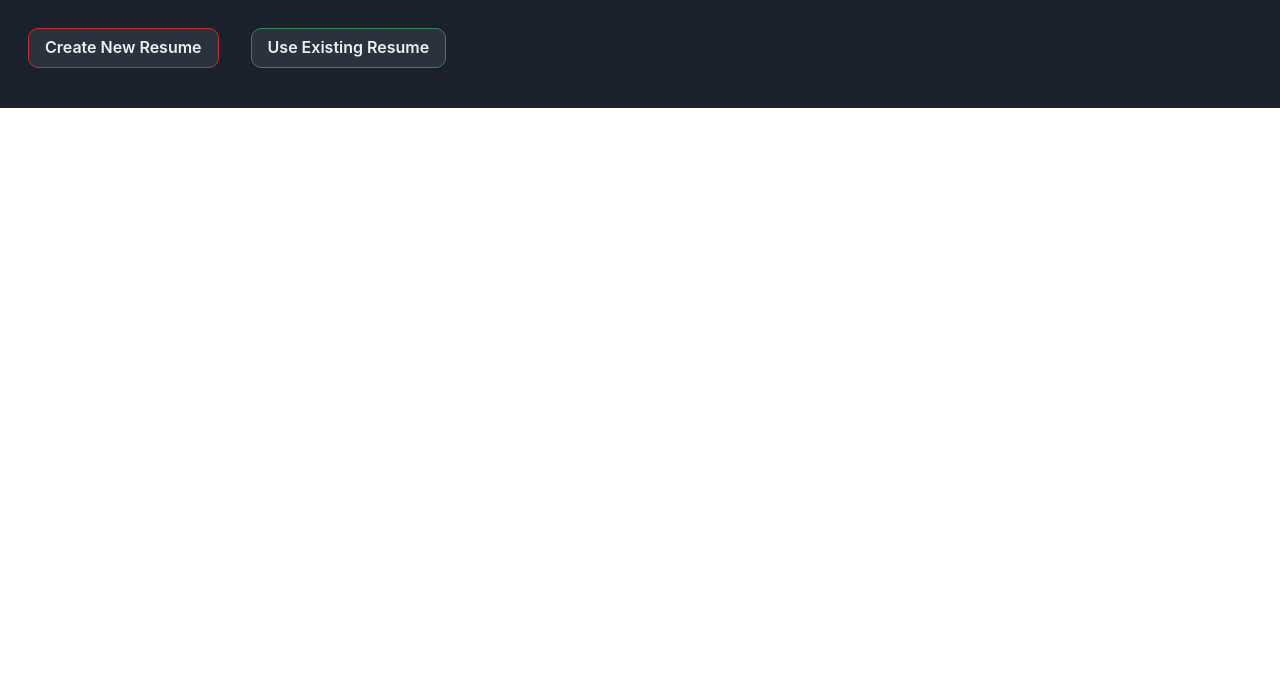
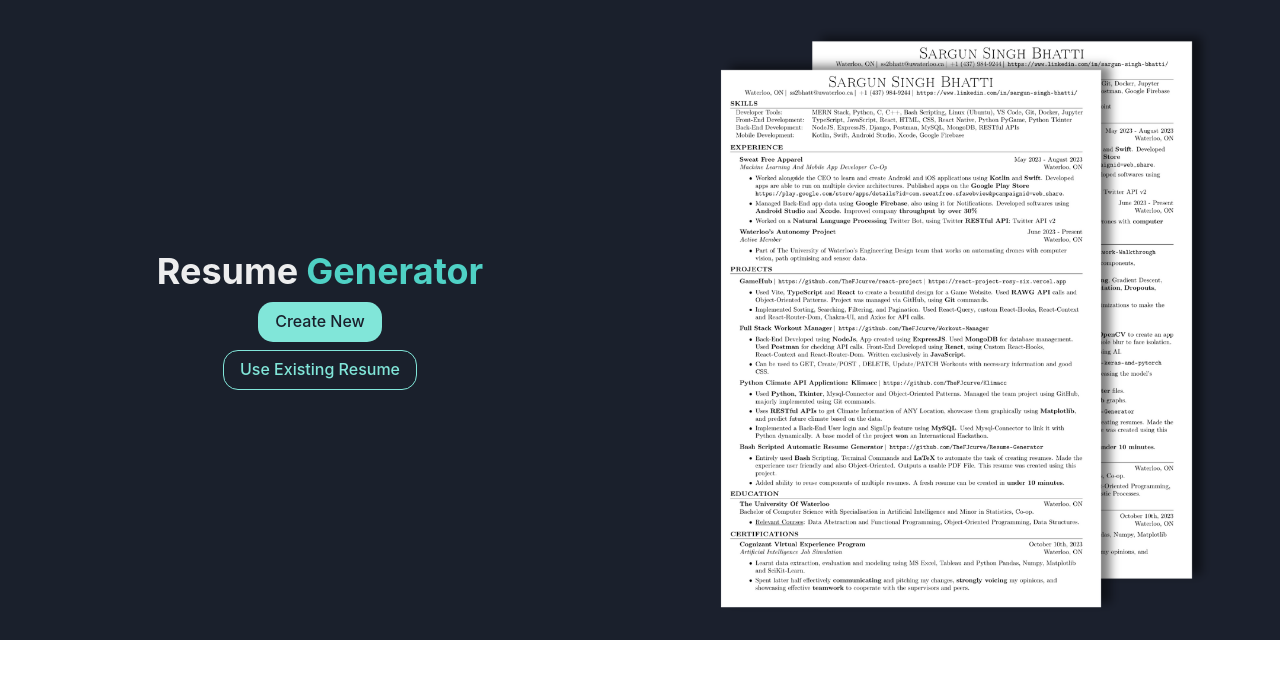
Before and after one commit to TheFJcurve/resume-generator-app, a React (Vite) app in the folder frontend/: page / in a window 1280 px wide. Shown: the top 678 px of the page. Built offline with nearby package versions, Linux system fonts and the light colour scheme.

Commit message:
added home page

```diff
--- /dev/null
+++ b/frontend/src/design/Home.tsx
@@ -0,0 +1,39 @@
+import {
+  Button,
+  HStack,
+  Heading,
+  Image,
+  SimpleGrid,
+  VStack,
+} from "@chakra-ui/react";
+import sampleresume from "../../public/sample-resume.png";
+import { Link } from "react-router-dom";
+
+const Home = () => {
+  return (
+    <SimpleGrid columns={{ sm: 1, md: 2 }}>
+      <VStack
+        style={{
+          display: "flex",
+          alignContent: "center",
+          justifyContent: "center",
+        }}
+      >
+        <HStack>
+          <Heading>Resume </Heading>
+          <Heading color="teal.300">Generator</Heading>
+        </HStack>
+        <Button colorScheme="teal" variant={"solid"} borderRadius={15}>
+          <Link to="/resume/create">Create New</Link>
+        </Button>
+        <Button colorScheme="teal" variant={"outline"} borderRadius={15}>
+          <Link to="/resume/edit">Use Existing Resume</Link>
+        </Button>
+      </VStack>
+
+      <Image src={sampleresume} alt="sample resume" />
+    </SimpleGrid>
+  );
+};
+
+export default Home;
--- a/frontend/src/routes.tsx
+++ b/frontend/src/routes.tsx
@@ -11,10 +11,15 @@ import SkillsPage from "./components/resumeComponents/SkillsPage";
 import Layout from "./design/Layout";
 import ResumeDetails from "./components/ResumeDetails";
 import ResumeName from "./components/resumeComponents/ResumeName";
+import Home from "./design/Home";
 
 const router = createBrowserRouter([
   {
     path: "/",
+    element: <Home />,
+  },
+  {
+    path: "/resume",
     element: <Layout />,
     errorElement: <ErrorPage />,
     children: [
```
Also changed, not shown: frontend/public/sample-resume.png (added).
